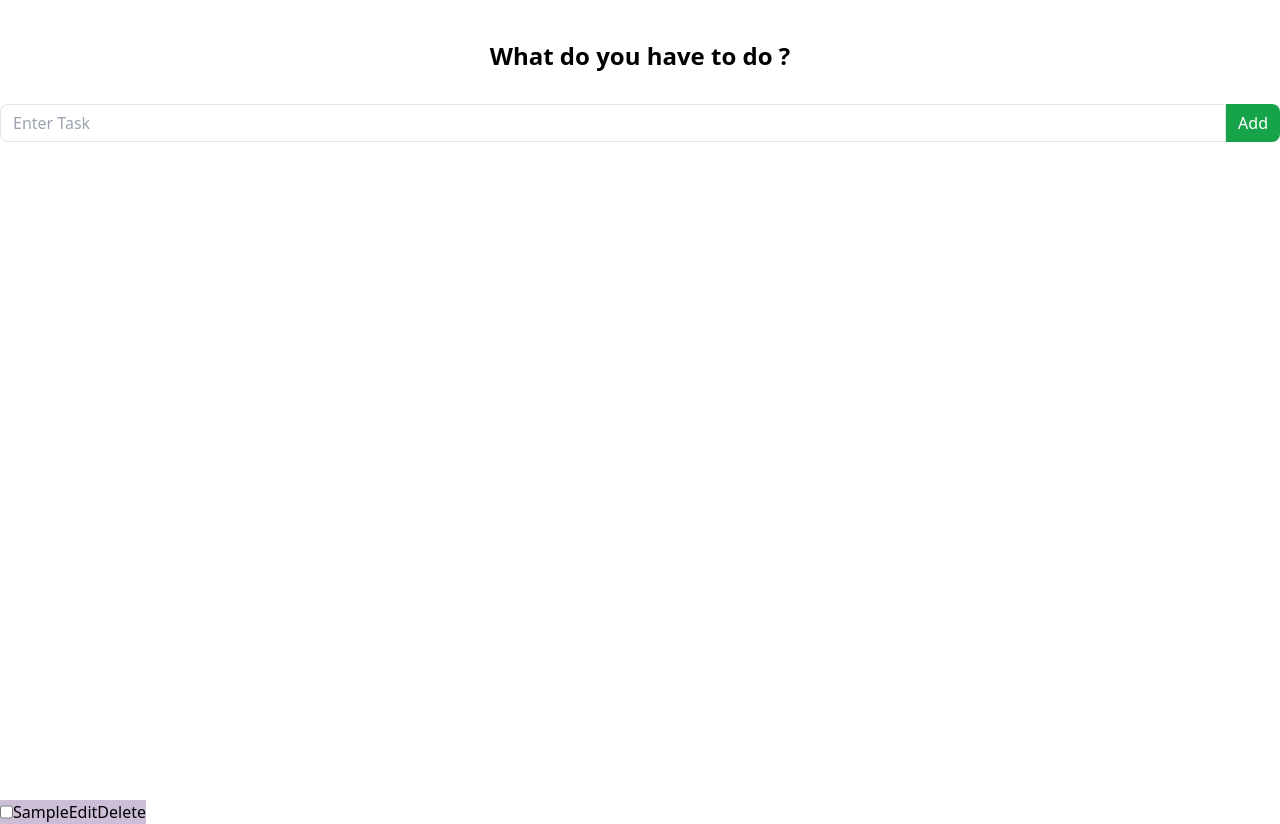
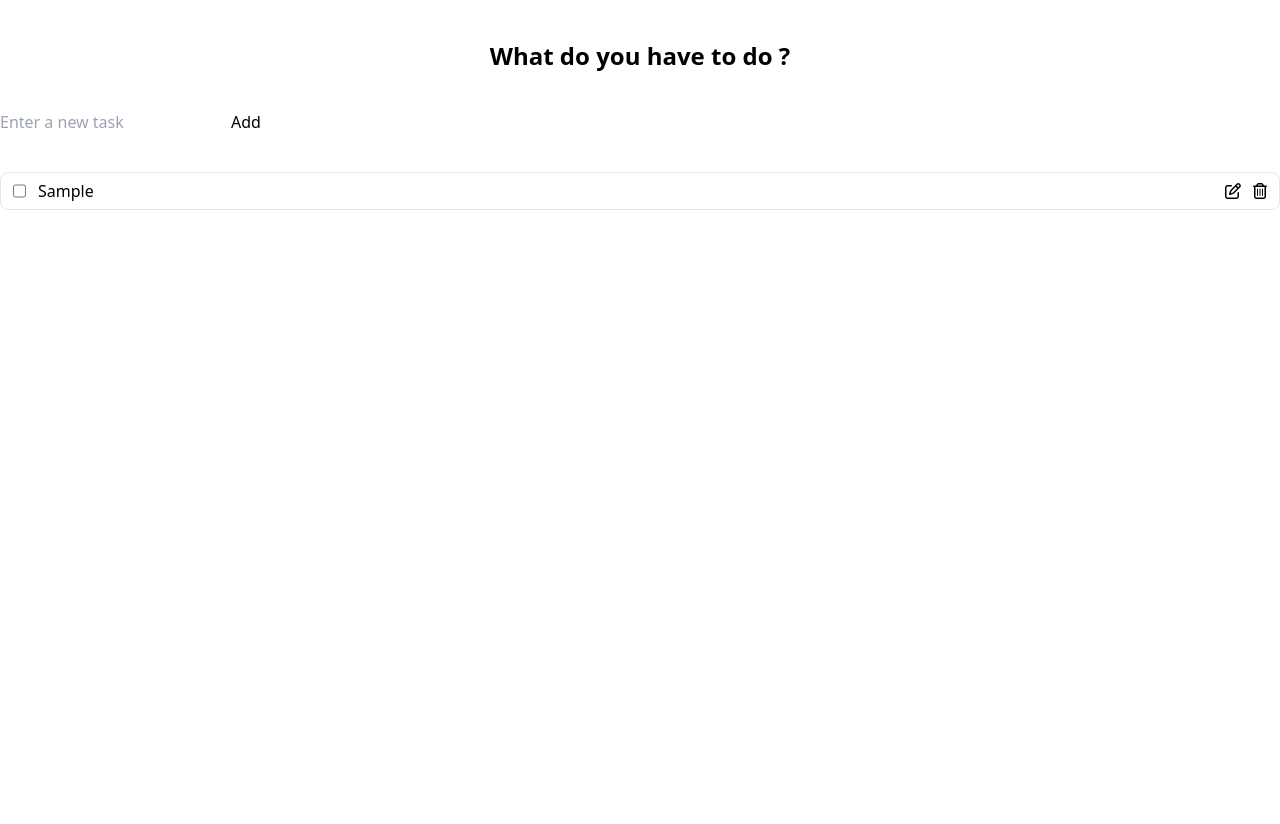
Before and after one commit to casl0x/todolist, a React (Vite) app: page / in a window 1280 px wide. Both pictures are taken after typing "Sample" into the empty fields and a click on the button "Add". After the commit the page ends 800 px from the top, so only its background shows below. Built offline with nearby package versions, Linux system fonts and the light colour scheme.

Commit message:
ajout icon via fontawesome

```diff
--- a/package.json
+++ b/package.json
@@ -10,6 +10,11 @@
     "preview": "vite preview"
   },
   "dependencies": {
+    "@fortawesome/fontawesome-svg-core": "^6.5.1",
+    "@fortawesome/free-brands-svg-icons": "^6.5.1",
+    "@fortawesome/free-regular-svg-icons": "^6.5.1",
+    "@fortawesome/free-solid-svg-icons": "^6.5.1",
+    "@fortawesome/react-fontawesome": "^0.2.0",
     "firebase": "^10.9.0",
     "react": "^18.2.0",
     "react-dom": "^18.2.0"
--- a/src/App.jsx
+++ b/src/App.jsx
@@ -38,11 +38,11 @@ export default function TodoList() {
 
     return (
         <TaskProvider value={{ tasks, addTask, updateTask, deleteTask, toggleComplete }}>
-            <div className="min-h-screen py-8">
+            <div className="py-8">
                 <h1 className="text-2xl font-bold text-center mb-8 mt-2">What do you have to do ?</h1>
                 <TaskForm />
             </div>
-            <div className="flex flex-wrap gap-y-3">
+            <div className="w-4/5">
                 {tasks.map((task) => (
                     <div key={task.id}>
                         <Task task={task}/>
--- a/src/components/AddTask.jsx
+++ b/src/components/AddTask.jsx
@@ -14,20 +14,22 @@ export default function TaskForm() {
 
     return (
         <form
-            className="flex"
+            className="flex gap-4"
             onSubmit={add}
         >
             <input
                 type="text"
-                className="w-full border border-black/10 rounded-l-lg px-3 outline-none duration-150 bg-white/20 py-1.5"
+                id="input"
+                className="py-1.5"
                 value={task}
                 onChange={e => setTask(e.target.value)}
-                placeholder="Enter Task"
+                placeholder="Enter a new task"
             />
             <button
                 type="submit"
-                className="rounded-r-lg px-3 py-1 bg-green-600 text-white shrink-0"
+                className=""
             >Add</button>
+
         </form>
     );
 }
--- a/src/components/TaskList.jsx
+++ b/src/components/TaskList.jsx
@@ -1,5 +1,7 @@
 import React, { useState } from "react";
 import { useTask } from "../contexts";
+import { FontAwesomeIcon } from "@fortawesome/react-fontawesome";
+import { faTrashCan, faPenToSquare, faSquareCheck } from "@fortawesome/free-regular-svg-icons";
 
 export default function Task ({task}) {
     const [editing, setEditing] = useState(false);
@@ -18,35 +20,33 @@ export default function Task ({task}) {
     let taskContent;
     if (editing) {
         taskContent = (
-            <>
-                <input
-                    type="text"
-                    value={task.text}
-                    onChange={(e) => setMsg(e.target.value)}
-                />
-                <button onClick={() => setEditing(false)}>Save</button>
-            </>
+            <input
+                type="text"
+                className="w-full border-gray-200 shadow-sm"
+                value={msg}
+                onChange={(e) => setMsg(e.target.value)}
+            />
+
         );
     } else {
         taskContent = (
             <>
-                {msg}
-                <button onClick={() => setEditing(true)}>Edit</button>
+                <p className="w-full bg-transparent">{msg}</p>
             </>
         );
     }
 
     return (
-        <div className={`flex text-black
-        ${ task.completed ? "bg-[#c6e9a7]" : "bg-[#ccbed7]" }`} >
+        <div className= 'flex border border-black/10 rounded-lg px-3 py-1.5 gap-x-3 shadow-sm shadow-white/50 duration-300  text-black' >
             <input
                 type="checkbox"
                 className="cursor-pointer"
-                checked={task.completed}
-                onChange={toggleCompleted}
+                // checked={task.completed}
+                // onChange={toggleCompleted}
             />
-            {msg}
+            {taskContent}
             <button
+                className="inline-flex justify-center items-center bg-gray-50 hover:bg-gray-100 shrink-0 disabled:opacity-50"
                 onClick={() => {
                     if (task.completed) return;
                     if (editing) {
@@ -57,11 +57,13 @@ export default function Task ({task}) {
                 }}
                 disabled={task.completed}
             >
-                {editing ? 'Save' : 'Edit'}
+                {editing ? <FontAwesomeIcon icon={faSquareCheck} style={{color: "#000000",}} /> : <FontAwesomeIcon icon={faPenToSquare} style={{color: "#000000",}} />}
             </button>
-
-            <button onClick={() => deleteTask(task.id)}>
-                Delete
+            <button
+                className="inline-flex justify-center items-center bg-gray-50 hover:bg-gray-100 shrink-"
+                onClick={() => deleteTask(task.id)}
+            >
+                <FontAwesomeIcon icon={faTrashCan} style={{color: "#000000",}} />
             </button>
         </div>
     )
```
Also changed, not shown: 1 other file (tests, documents, lock files or other folders).
